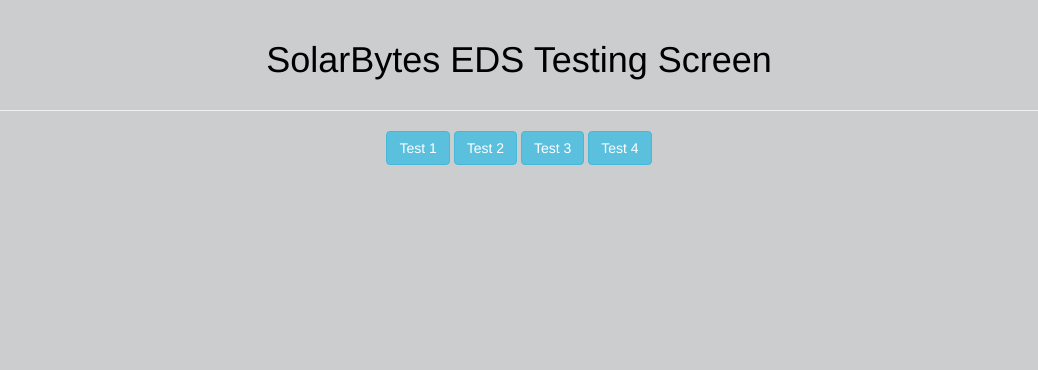
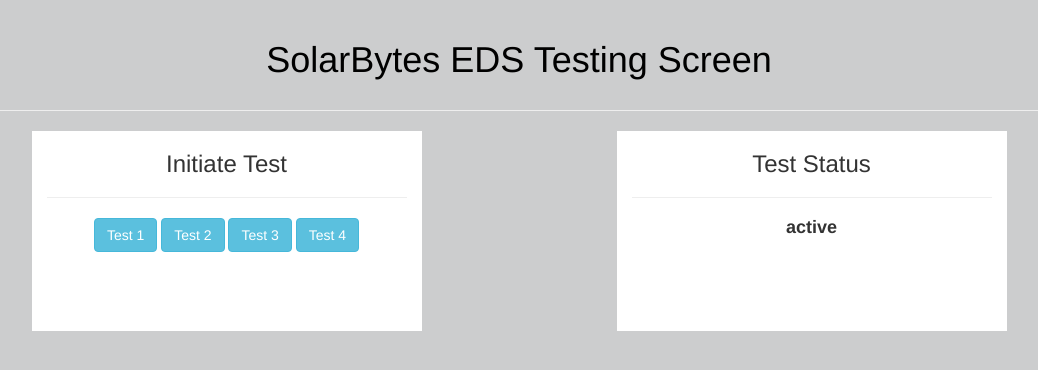
Before and after one commit to jrs33/SolarCellAutotest, a Flask app: template templates/index.html in a window 1280 px wide. Shown: the part 52-422 px from the top of the page, without its empty margins (121-1159 px from the left). Run offline with Flask 2, Linux system fonts and the light colour scheme; the template is opened without the code that fills it: most values are stand-ins (such as "Sample title", 1, 10 or a date in 2020); some libraries are stand-ins or nearby versions.

Commit message:
Finalized version 1.0 of flask service

```diff
--- a/ADCControlFactory.py
+++ b/ADCControlFactory.py
@@ -53,7 +53,7 @@ class ADCControlFactory(object):
                     if(self.isDisconnected(self.previousValue, values[0])):
                         raise ValueError('ERROR: TEST HARDWARE DISCONNECTED')
                     if(self.isCloudCovered(self.previousValue, values[0])):
-                        raise ValueError('ERROR: CLOUD COVERAGE DURING TEST')
+                        raise ValueError('SUSPENDED TEST: CLOUD COVERAGE DURING TEST')
                 except (ValueError) as error:
                     print(repr(error))
                     raise error
--- a/app.py
+++ b/app.py
@@ -1,11 +1,12 @@
 #!/usr/bin/env python
-from flask import Flask, render_template, url_for, request, Response
+from flask import Flask, render_template, url_for, request, Response, redirect
 from flask.json import jsonify
 from solarCellTestDriver import runEDSTest
 from TestingConstants import TestingConstants
 from DataTransportFactory import DataTransportFactory
 from jinja2 import Environment, PackageLoader
 from auth import *
+import time
 
 app = Flask("SolarBytes")
 constants = TestingConstants()
@@ -18,19 +19,20 @@ def login():
 @app.route('/testEDS', methods=['GET','POST'])
 @requiresAuth
 def index():
-    return render_template('index.html')
+    return render_template('index.html', testStatus="No Test Running")
 
 @app.route('/testEDS/<int:cellSelect>')
 @requiresAuth
 def testEDS(cellSelect):
     ratio = runEDSTest(cellSelect)
-    return "Ratio for test on cell "+ constants.PIN_TO_CELL_MAP[cellSelect]  + " is " + str(ratio)
+    return render_template('index.html', testStatus="Result: "+str(ratio))
 
 @app.route('/data/table')
 @requiresAuth
 def tableQuery():
     results = dataTrans.transportFromDB(-1)
-    return render_template('data.html', results=results)
+    count = dataTrans.getTotalTestCount()
+    return render_template('data.html', results=results, tableSize=len(results))
 
 @app.route('/data/table/<limit>')
 @requiresAuth
@@ -51,7 +53,7 @@ def filterQuery():
         return tableQuery(10)
 
     results = dataTrans.transportFromDBFiltered(col,op,val,10)
-    return render_template('data.html', results=results)
+    return render_template('data.html', results=results, tableSize=len(results))
 
 @app.route('/data/aggregate', methods=['POST'])
 @requiresAuth
@@ -63,7 +65,8 @@ def aggregateQuery():
         return ""
 
     result = dataTrans.transportFromDBAggregated(col,op)
-    return result
+    results = dataTrans.transportFromDB(-1)
+    return render_template('data.html', results=results, tableSize=len(results), aggResult=result)
 
 @app.route('/data/aggFilter', methods=['POST'])
 @requiresAuth
--- a/templates/index.html
+++ b/templates/index.html
@@ -14,7 +14,7 @@
 				</div>
 				<div class="collapse navbar-collapse" id="solarNav">
 					<ul class="nav navbar-nav">
-						<li class="active"><a href="#">Test</a></li>
+						<li class="active"><a href="/testEDS">Test</a></li>
 						<li><a href="/data/table">Data</a></li>
 					</ul>
 				</div>
@@ -26,10 +26,22 @@
 			</div>
 			<hr>
 			<div class="row" align="center" style="margin-top:20px">
-				<a href="/testEDS/12" class="btn btn-info" role="button">Test 1</a>
-				<a href="/testEDS/16" class="btn btn-info" role="button">Test 2</a>
-				<a href="/testEDS/20" class="btn btn-info" role="button">Test 3</a>
-				<a href="/testEDS/21" class="btn btn-info" role="button">Test 4</a>
+				<div class="col-sm-1"></div>
+				<div class="col-sm-4" style="background-color:#ffffff;height:200px">
+					<h3>Initiate Test</h3>
+					<hr>
+					<a href="/testEDS/12" class="btn btn-info" role="button">Test 1</a>
+					<a href="/testEDS/16" class="btn btn-info" role="button">Test 2</a>
+					<a href="/testEDS/20" class="btn btn-info" role="button">Test 3</a>
+					<a href="/testEDS/21" class="btn btn-info" role="button">Test 4</a>
+				</div>
+				<div class="col-sm-2"></div>
+				<div class="col-sm-4" style="background-color:#ffffff;height:200px">
+					<h3>Test Status</h3>
+					<hr>
+					<h4><b>{{ testStatus }}</b></h4>
+				</div>
+				<div class="col-sm-1"></div>
 			</div>
 		</div>
 	</body>
```
Also changed, not shown: DataTransportFactory.py (+10 -0 lines), templates/data.html (+4 -3 lines), templates/login.html (+9 -6 lines).
